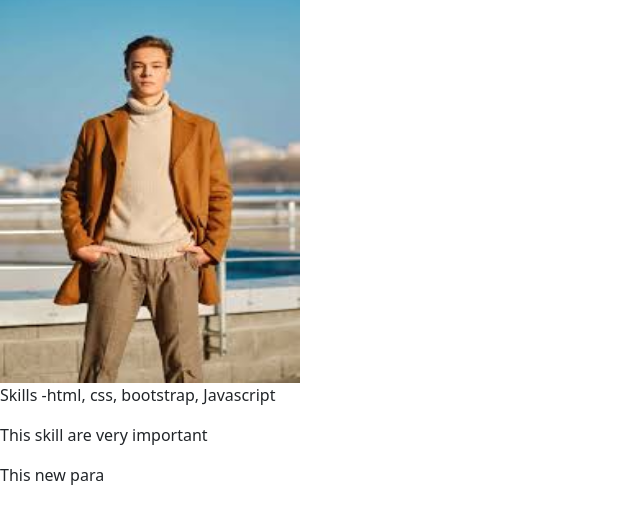
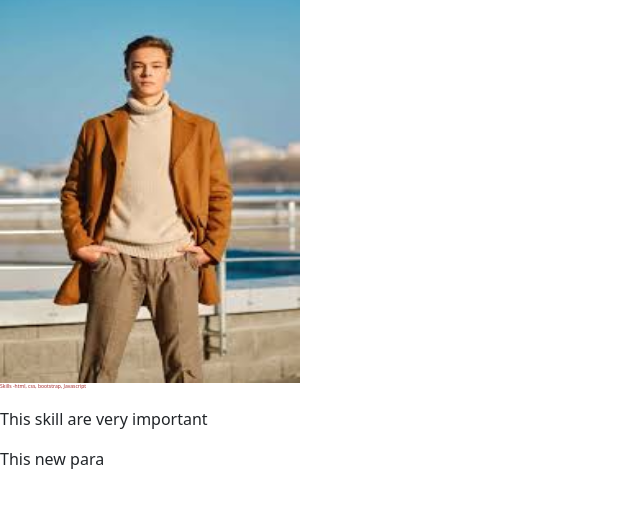
Before and after one commit to Sumedhjunankar/Sumedh_Portfolio, a website: page index.html in a window 1280 px wide. Shown: the part 73-596 px from the top of the page, without its empty margins (0-640 px from the left). Drawn offline with nearby package versions, Linux system fonts and the light colour scheme.

Commit message:
version 5
style change

```diff
--- a/index.html
+++ b/index.html
@@ -7,11 +7,17 @@
     <link rel="stylesheet" href="https://cdn.jsdelivr.net/npm/bootstrap-icons@1.11.1/font/bootstrap-icons.css">
     <link href="https://cdn.jsdelivr.net/npm/bootstrap@5.3.2/dist/css/bootstrap.min.css" rel="stylesheet" integrity="sha384-T3c6CoIi6uLrA9TneNEoa7RxnatzjcDSCmG1MXxSR1GAsXEV/Dwwykc2MPK8M2HN" crossorigin="anonymous">
     <script src="https://cdn.jsdelivr.net/npm/bootstrap@5.3.2/dist/js/bootstrap.bundle.min.js" integrity="sha384-C6RzsynM9kWDrMNeT87bh95OGNyZPhcTNXj1NW7RuBCsyN/o0jlpcV8Qyq46cDfL" crossorigin="anonymous"></script>
+    <style>
+        .info{
+            font-size: 5px;
+            color: brown;
+        }
+    </style>
 </head>
 <body>
     <h1>UI-Developer</h1>
     <img src="Public/Images/Men-fashion.jpg" width="300px" height="400px">
-    <p>Skills -html, css, bootstrap, Javascript</p>
+    <p class="info">Skills -html, css, bootstrap, Javascript</p>
     <p> This skill are very important</p>
     <P>This new para</P>
 </body>
```
